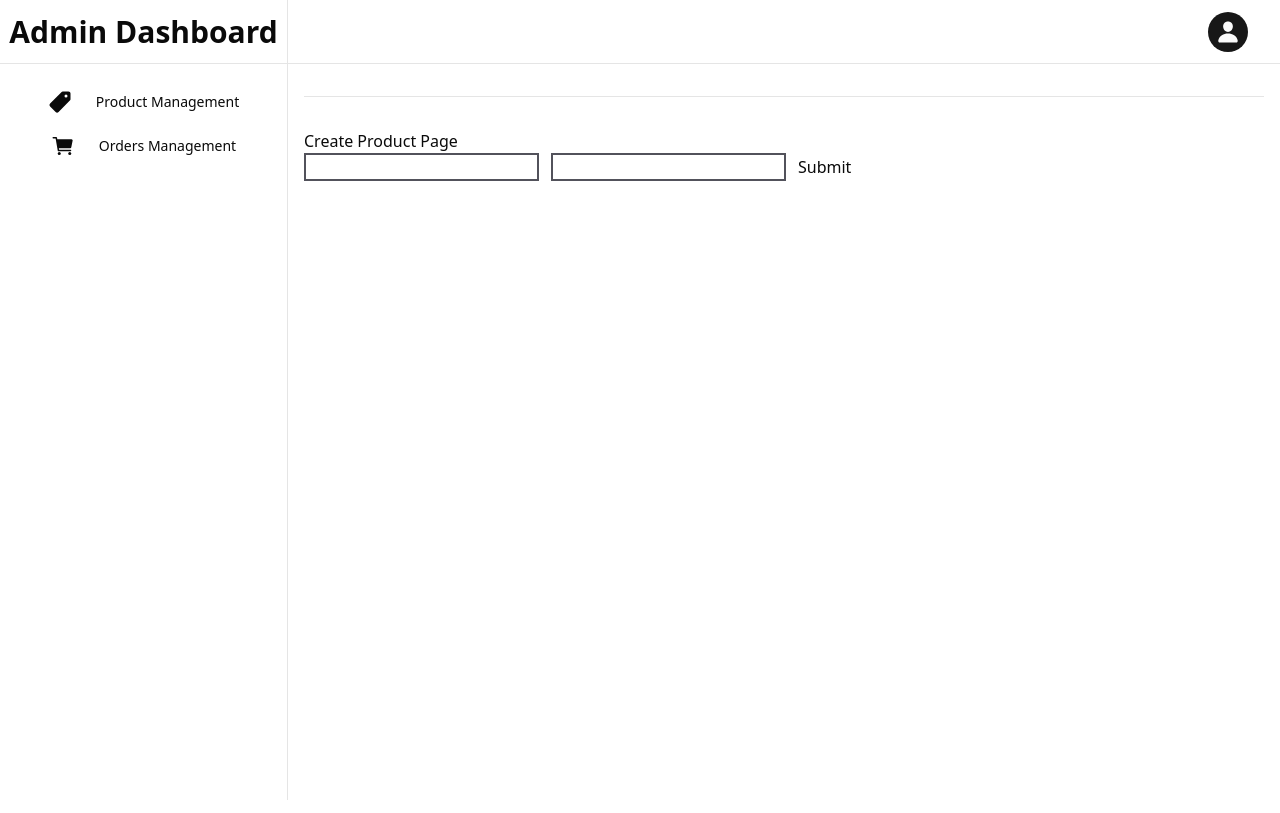
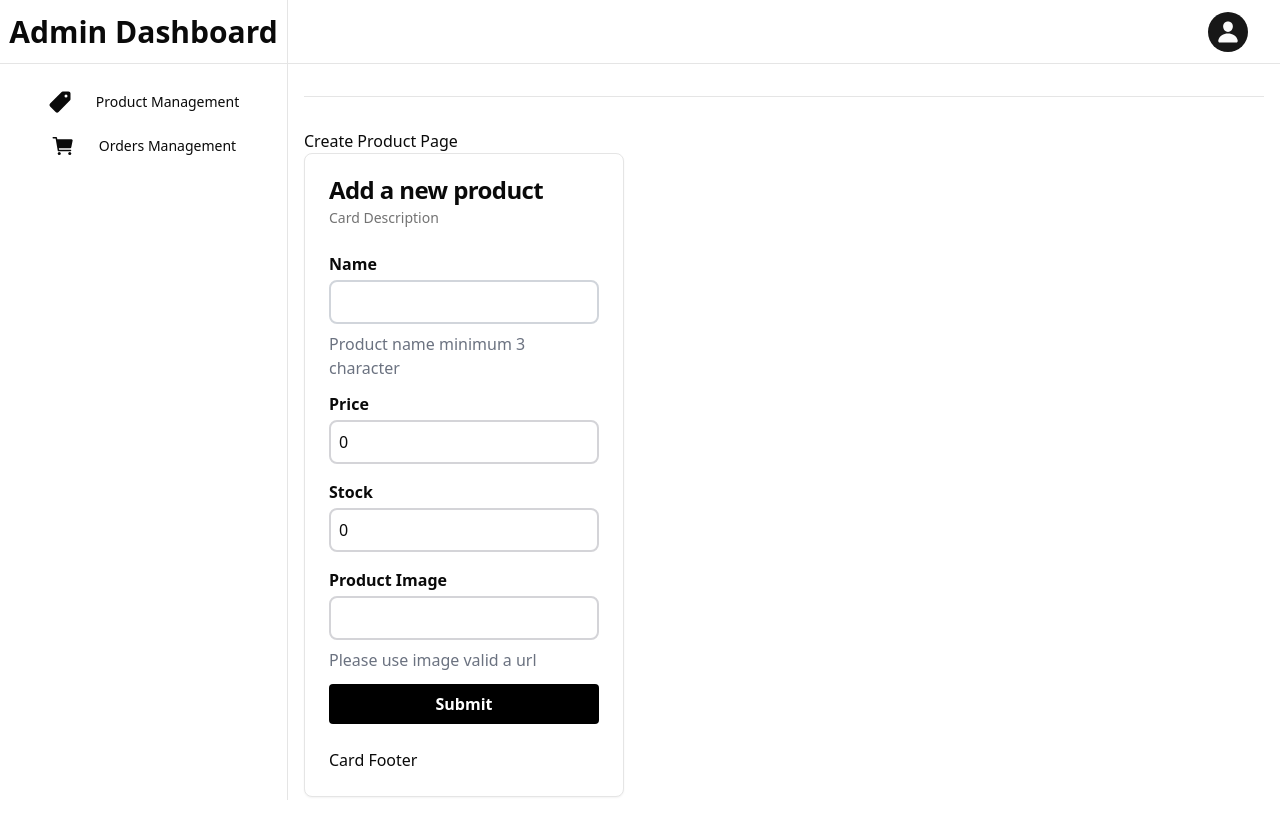
Before and after one commit to arifin2018/fastcampus-theo-frontend, a React (Vite) app: page /admin/create/products in a window 1280 px wide. Built offline with nearby package versions, Linux system fonts and the light colour scheme.

Commit message:
update create product page

```diff
--- a/package.json
+++ b/package.json
@@ -27,7 +27,6 @@
     "react-icons": "^5.3.0",
     "react-router": "^7.0.0",
     "tailwind-merge": "^2.5.4",
-    "tailwindcss-animate": "^1.0.7",
     "zod": "^3.23.8"
   },
   "devDependencies": {
@@ -43,6 +42,7 @@
     "globals": "^15.11.0",
     "postcss": "^8.4.49",
     "tailwindcss": "^3.4.15",
+    "tailwindcss-animate": "^1.0.7",
     "vite": "^5.4.10"
   }
 }
--- a/src/pages/admin/CreateProductPage.jsx
+++ b/src/pages/admin/CreateProductPage.jsx
@@ -2,11 +2,14 @@ import AdminLayout from "@/components/layouts/adminLayout"
 import { useForm } from "react-hook-form"
 import { zodResolver } from '@hookform/resolvers/zod';
 import * as z from 'zod';
+import { Card, CardContent, CardDescription, CardFooter, CardHeader, CardTitle } from "@/components/ui/card";
 
 const schema = z.object({
-    name: z.string().min(1, { message: 'Required' }),
-    age: z.number().min(1),
-  });
+    name: z.string().min(3, { message: "Must be 3 or more characters long" }),
+    price: z.number().int({ message: 'Required' }),
+    stock: z.number().min(1, { message: 'Required' }),
+    product_image: z.string().url({ message: "Invalid url" })
+});
 function CreateProductPage(){
     const {
         register,
@@ -14,19 +17,67 @@ function CreateProductPage(){
         formState: { errors },
     } = useForm({
         resolver: zodResolver(schema),
+        defaultValues: {
+            name: "",
+            product_image: "",
+            stock: 0,
+            price: 0
+        },
     });
+
+    const onSubmit = (data) => {console.log(data)}
 
     return (
         <AdminLayout>
             <h1>Create Product Page</h1>
             <div>
-                <form onSubmit={handleSubmit((d) => console.log(d))} className="gap-3 flex">
-                    <input {...register('name')} className="border-2 border-zinc-600"/>
-                    {errors.name?.message && <p>{errors.name?.message}</p>}
-                    <input type="number" {...register('age', { valueAsNumber: true })} className="border-2 border-zinc-600"/>
-                    {errors.age?.message && <p>{errors.age?.message}</p>}
-                    <input type="submit" />
-                </form>
+                <Card className="w-1/3">
+                    <CardHeader>
+                        <CardTitle>Add a new product</CardTitle>
+                        <CardDescription>Card Description</CardDescription>
+                    </CardHeader>
+                    <CardContent>
+                        <form onSubmit={handleSubmit(onSubmit)} className="gap-3 flex">
+                            <div className="flex flex-col gap-3 w-full">
+                                <div className="flex flex-col gap-1">
+                                    <label className="font-bold">Name</label>
+                                    <input {...register('name')} className="border-2 border-gray-300 p-2 rounded-lg"/>
+                                    <span className="text-red-400">
+                                        {errors.name?.message && <p>{errors.name?.message}</p>}
+                                    </span>
+                                    <span className="text-gray-500">Product name minimum 3 character</span>
+                                </div>
+                                <div className="flex flex-col gap-1">
+                                    <label className="font-bold">Price</label>
+                                    <input type="number" {...register('price', { valueAsNumber: true })} className="border-2 border-zinc-300 p-2 rounded-lg"/>
+                                    <span className="text-red-400">{errors.price?.message && <p>{errors.price?.message}</p>}</span>
+                                </div>
+                                <div className="flex flex-col gap-1">
+                                    <label className="font-bold">Stock</label>
+                                    <input type="number" {...register('stock', { valueAsNumber: true })} className="border-2 border-zinc-300 p-2 rounded-lg"/>
+                                    <span className="text-red-400">
+                                        {errors.stock?.message && <p>{errors.stock?.message}</p>}
+                                    </span>
+                                </div>
+                                <div className="flex flex-col gap-1">
+                                    <label className="font-bold">Product Image</label>
+                                    <input {...register('product_image')} className="border-2 border-zinc-300 p-2 rounded-lg"/>
+                                    <span className="text-red-400">
+                                        {errors.product_image?.message && <p>{errors.product_image?.message}</p>}
+                                    </span>
+                                    <span className="text-gray-500">Please use image valid a url</span>
+                                </div>
+                                <button type="submit" className="bg-black hover:bg-gray-800 text-white font-bold py-2 px-4 rounded">Submit</button>
+                            </div>
+                            {/* <input type="number" {...register('age', { valueAsNumber: true })} className="border-2 border-zinc-600"/>
+                            {errors.age?.message && <p>{errors.age?.message}</p>}
+                            <input type="submit" />*/}
+                        </form>
+                    </CardContent>
+                    <CardFooter>
+                        <p>Card Footer</p>
+                    </CardFooter>
+                </Card>
             </div>
         </AdminLayout>
     )
```
Also changed, not shown: 2 other files (tests, documents, lock files or other folders).
